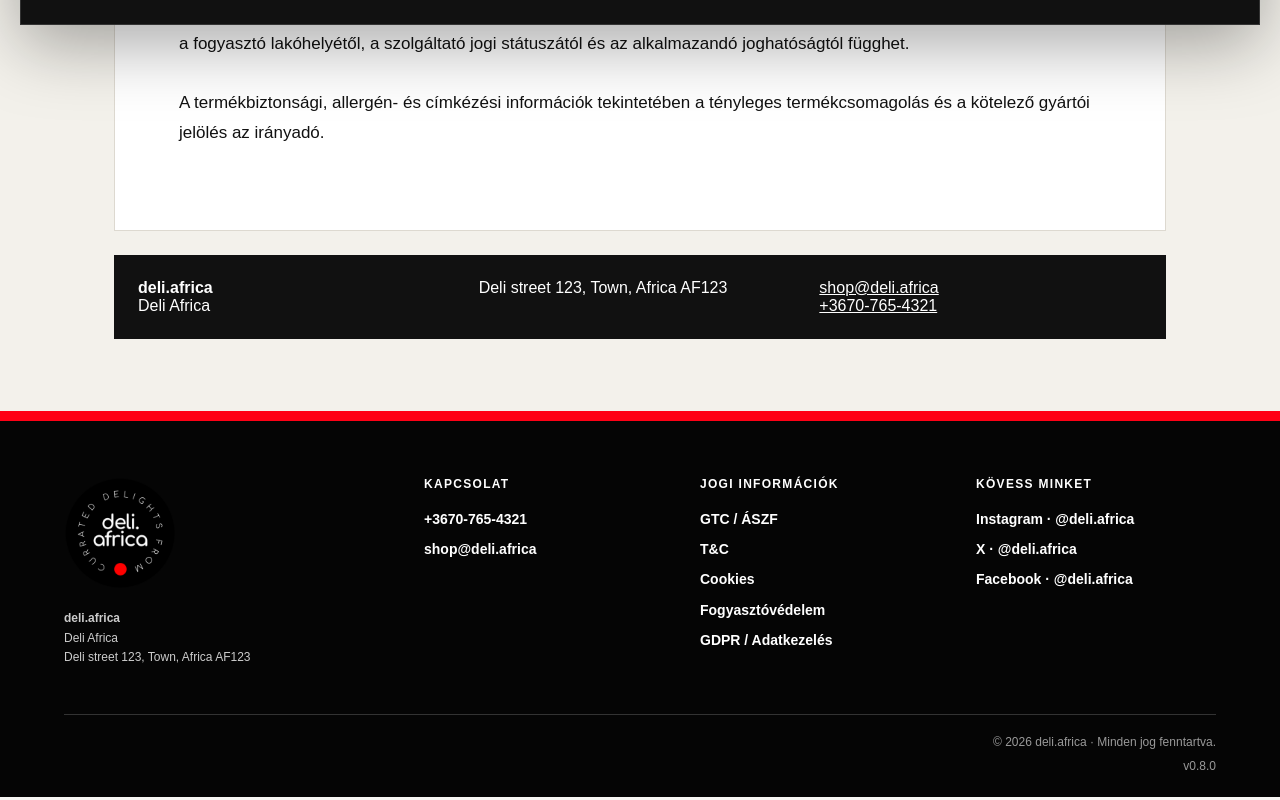
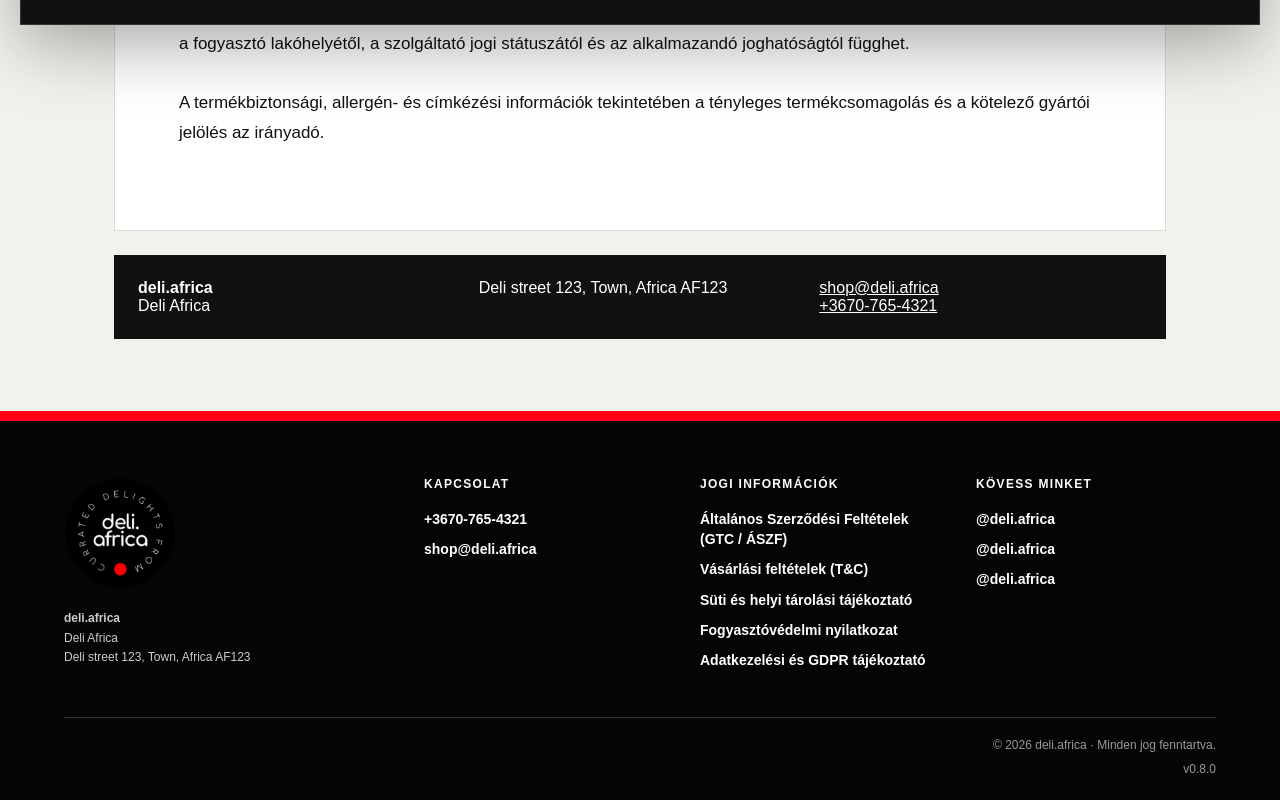
Before and after one commit to moldovancsaba/deliafrica, a Next.js app: page /legal/consumer in a window 1280 px wide. Shown: the part 755-1555 px from the top of the page. Built offline with nearby package versions, Linux system fonts and the light colour scheme; no server answers; the database is empty.

Commit message:
Use editable footer link labels

```diff
--- a/app/components/StoreFooter.js
+++ b/app/components/StoreFooter.js
@@ -3,6 +3,7 @@ import BrandLogo from '@/app/components/BrandLogo';
 
 export default function StoreFooter({ legal, copy, version }) {
   const company = legal?.company || {};
+  const docs = legal?.documents || {};
   const footer = copy?.footer || {};
   return <footer className="store-footer">
     <div className="store-footer-brand">
@@ -16,17 +17,17 @@ export default function StoreFooter({ legal, copy, version }) {
     </div>
     <div className="store-footer-column">
       <h3>{footer.legalTitle}</h3>
-      <Link href="/legal/gtc">GTC / ÁSZF</Link>
-      <Link href="/legal/terms">T&amp;C</Link>
-      <Link href="/legal/cookies">Cookies</Link>
-      <Link href="/legal/consumer">Fogyasztóvédelem</Link>
-      <Link href="/legal/privacy">GDPR / Adatkezelés</Link>
+      <Link href="/legal/gtc">{docs.gtc?.title}</Link>
+      <Link href="/legal/terms">{docs.terms?.title}</Link>
+      <Link href="/legal/cookies">{docs.cookies?.title}</Link>
+      <Link href="/legal/consumer">{docs.consumer?.title}</Link>
+      <Link href="/legal/privacy">{docs.privacy?.title}</Link>
     </div>
     <div className="store-footer-column">
       <h3>{footer.socialTitle}</h3>
-      {company.instagramUrl && <a href={company.instagramUrl} target="_blank" rel="noreferrer">Instagram · {company.instagram}</a>}
-      {company.xUrl && <a href={company.xUrl} target="_blank" rel="noreferrer">X · {company.x}</a>}
-      {company.facebookUrl && <a href={company.facebookUrl} target="_blank" rel="noreferrer">Facebook · {company.facebook}</a>}
+      {company.instagramUrl && <a href={company.instagramUrl} target="_blank" rel="noreferrer">{company.instagram}</a>}
+      {company.xUrl && <a href={company.xUrl} target="_blank" rel="noreferrer">{company.x}</a>}
+      {company.facebookUrl && <a href={company.facebookUrl} target="_blank" rel="noreferrer">{company.facebook}</a>}
     </div>
     <div className="store-footer-bottom">
       <span>© {new Date().getFullYear()} {company.companyName} · {footer.rights}</span>
```
